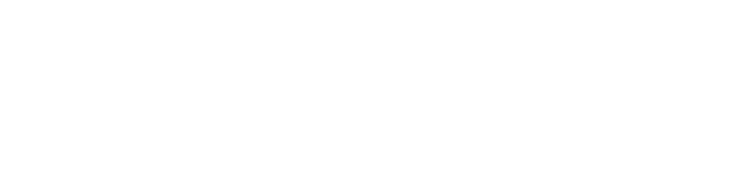
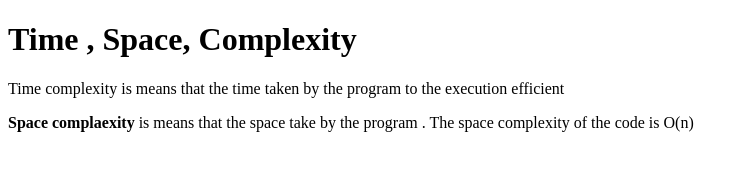
Before and after one commit to acciojob/time-and-space-complexity-Abhishekshukla1234, a website: page main.html in a window 1280 px wide. Shown: the whole page, without its empty margins (0-749 px from the left). Drawn offline with Linux system fonts and the light colour scheme.

Commit message:
created a submission

```diff
--- a/main.html
+++ b/main.html
@@ -3,12 +3,13 @@
 <html>
 
 <head>
-	<link rel="stylesheet" href="styles.css">
 </head>
 
 <body>
 	<!-- the entire body must be written by student -->
-    <script type="text/javascript" src="./script.js">
+   <h1>Time , Space, Complexity</h1>
+	<p>Time complexity is means that the time taken by the program to the execution efficient</p>
+	<p> <b>Space complaexity</b> is means that the space take by the program . The space complexity of the code is O(n)</p>
 </script>
 
 </body>
```
